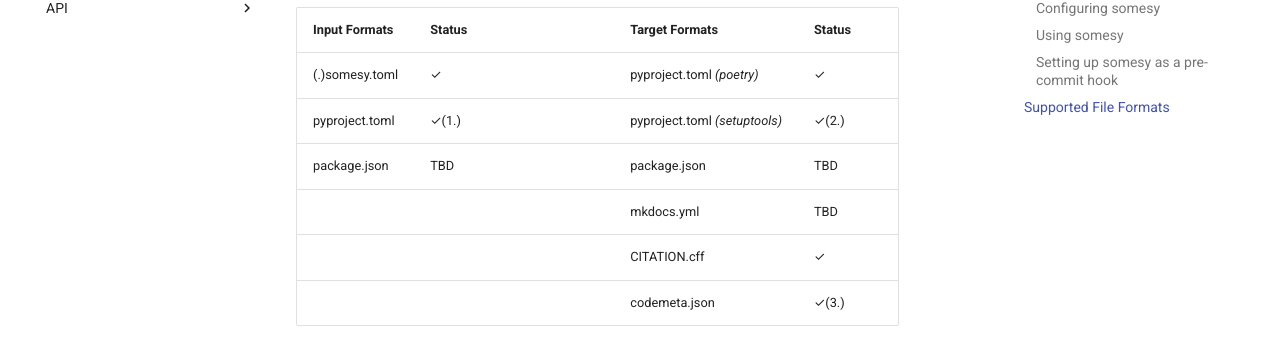
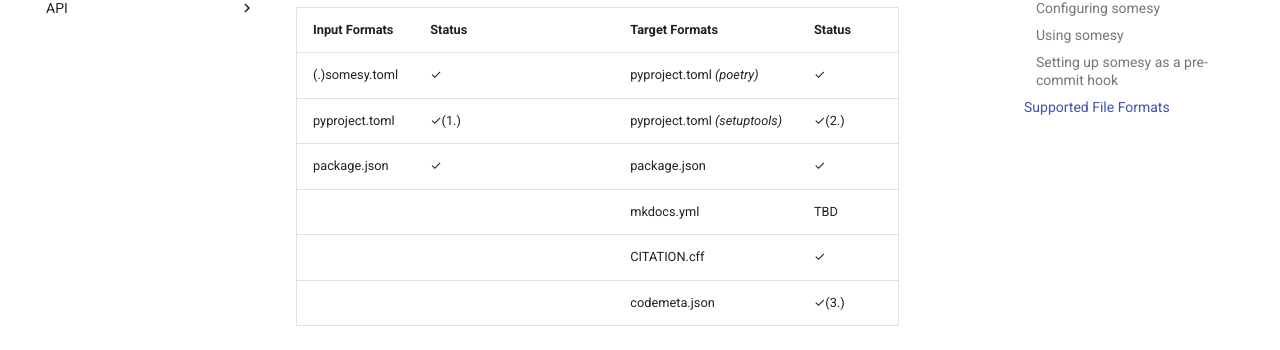
Before and after one commit to Materials-Data-Science-and-Informatics/somesy, an MkDocs documentation site: the page built from docs/quickstart.md, in a window 1280 px wide and 900 px high, scrolled down 2226 px. Shown: the part 202-552 px from the top of the window. Built offline with MkDocs 1.6.1 and Material for MkDocs 9.7.7, drawn with Linux system fonts in a browser that asks for light colours; comment, search, counter and statistics services are not loaded; the version menu is left out.

Commit message:
add package.json to supported formats

```diff
--- a/README.md
+++ b/README.md
@@ -143,9 +143,9 @@
 
 | Input Formats  | Status | | Target Formats                | Status |
 | -------------- | ------ |-| ----------------------------- | ------ |
-| (.)somesy.toml | ✓      | | pyproject.toml _(poetry)_     | ✓      |
-| pyproject.toml | ✓(1.)  | | pyproject.toml _(setuptools)_ | ✓(2.)  |
-| package.json   | TBD    | | package.json                  | TBD    |
+| (.)somesy.toml | ✓      | | pyproject.toml _(poetry)_       | ✓      |
+| pyproject.toml | ✓(1.)  | | pyproject.toml _(setuptools)_   | ✓(2.)  |
+| package.json   | ✓      | | package.json                  | ✓      |
 |                |        | | mkdocs.yml                    | TBD    |
 |                |        | | CITATION.cff                  | ✓      |
 |                |        | | codemeta.json                 | ✓(3.)  |
```
Also changed, not shown: docs/manual.md (line endings or trailing spaces).
